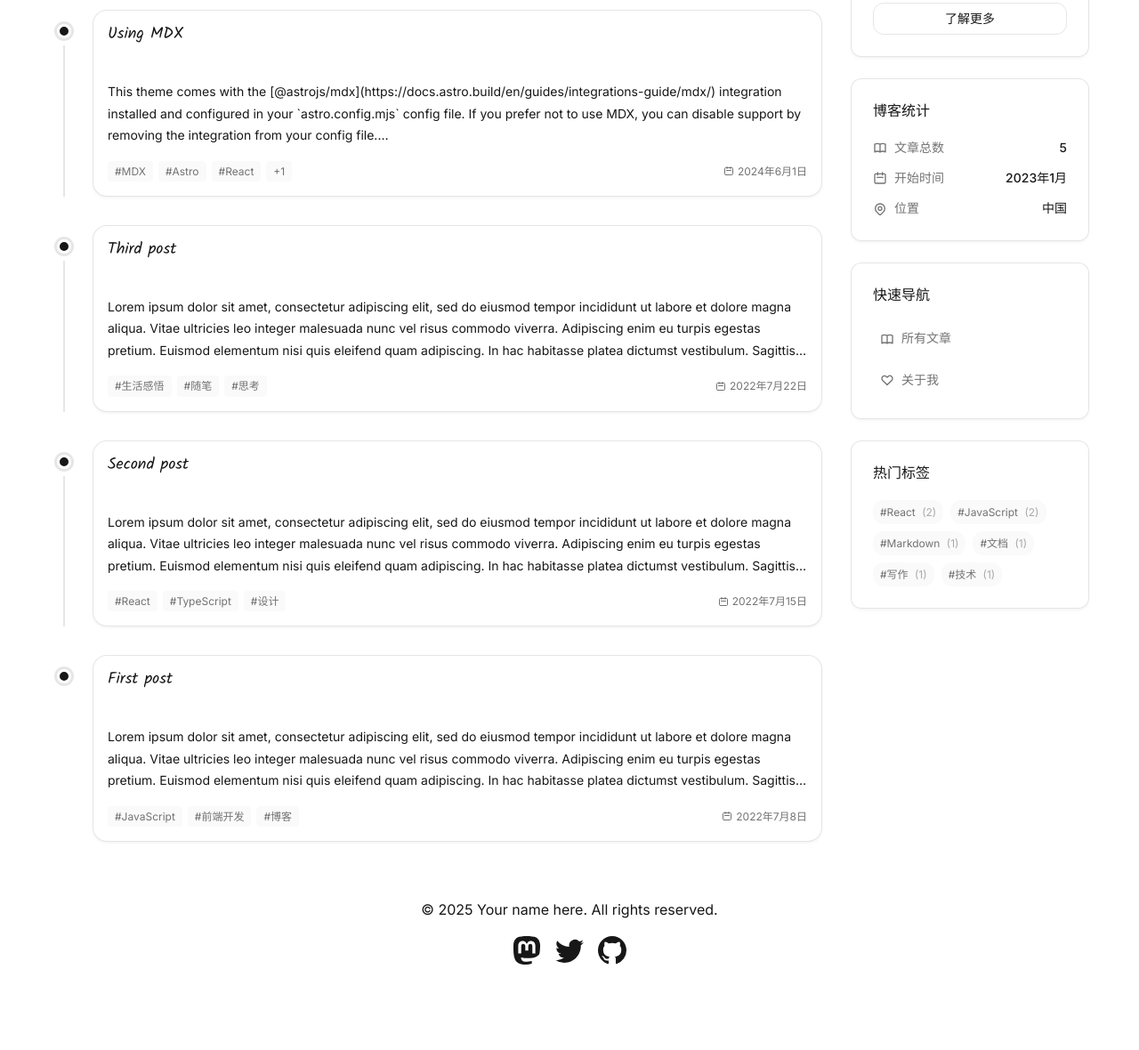
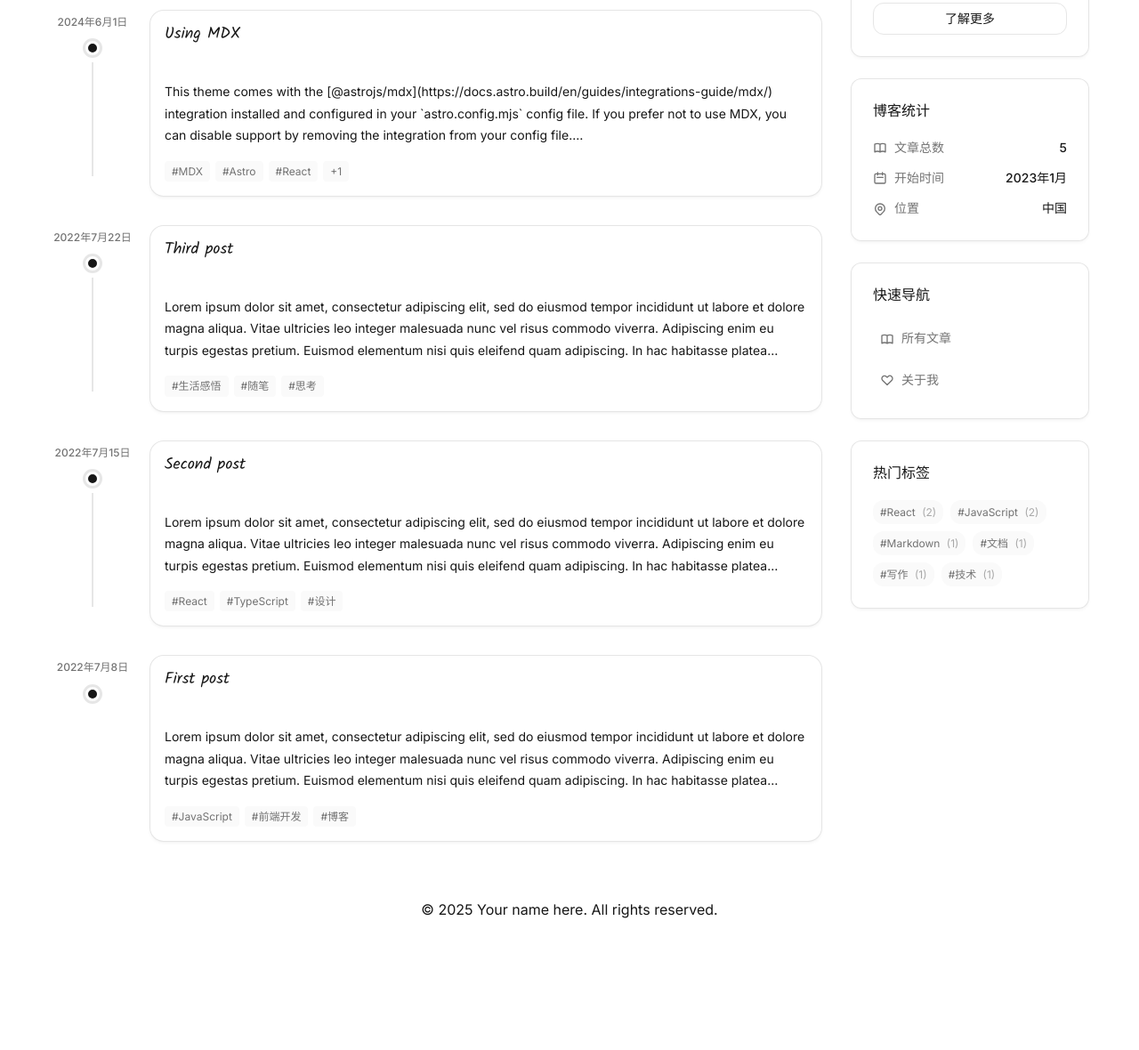
Before and after one commit to logyxiao/blog, an Astro site: page /zh-cn in a window 1280 px wide. Shown: the part 321-1501 px from the top of the page at 89% size. After the commit the page ends 1405 px from the top, so only its background shows below. Built offline with nearby package versions, Linux system fonts and the light colour scheme; Astro itself is replaced by a stand-in of ours.

Commit message:
feat: 优化首页样式

```diff
--- a/src/components/BlogCard.astro
+++ b/src/components/BlogCard.astro
@@ -1,6 +1,4 @@
 ---
-import { formatDate } from "../lib/i18n";
-
 interface Props {
     post: {
         id: string;
@@ -27,7 +25,6 @@ function getExcerpt(content: string, lines: number = 6): string {
 }
 
 const excerpt = getExcerpt(post.body || "");
-const formattedDate = formatDate(post.data.pubDate, lang);
 ---
 
 <article
@@ -96,22 +93,6 @@ const formattedDate = formatDate(post.data.pubDate, lang);
                                 )
                             }
                         </div>
-                        <div class="flex items-center space-x-1">
-                            <svg
-                                class="h-3 w-3 flex-shrink-0"
-                                fill="none"
-                                stroke="currentColor"
-                                viewBox="0 0 24 24"
-                            >
-                                <path
-                                    stroke-linecap="round"
-                                    stroke-linejoin="round"
-                                    stroke-width="2"
-                                    d="M8 7V3m8 4V3m-9 8h10M5 21h14a2 2 0 002-2V7a2 2 0 00-2-2H5a2 2 0 00-2 2v12a2 2 0 002 2z"
-                                ></path>
-                            </svg>
-                            <span class="truncate">{formattedDate}</span>
-                        </div>
                     </div>
                 </div>
             </div>
--- a/src/components/Footer.astro
+++ b/src/components/Footer.astro
@@ -4,44 +4,11 @@ const today = new Date();
 
 <footer>
 	&copy; {today.getFullYear()} Your name here. All rights reserved.
-	<div class="social-links">
-		<a href="https://m.webtoo.ls/@astro" target="_blank">
-			<span class="sr-only">Follow Astro on Mastodon</span>
-			<svg
-				viewBox="0 0 16 16"
-				aria-hidden="true"
-				width="32"
-				height="32"
-				astro-icon="social/mastodon"
-				><path
-					fill="currentColor"
-					d="M11.19 12.195c2.016-.24 3.77-1.475 3.99-2.603.348-1.778.32-4.339.32-4.339 0-3.47-2.286-4.488-2.286-4.488C12.062.238 10.083.017 8.027 0h-.05C5.92.017 3.942.238 2.79.765c0 0-2.285 1.017-2.285 4.488l-.002.662c-.004.64-.007 1.35.011 2.091.083 3.394.626 6.74 3.78 7.57 1.454.383 2.703.463 3.709.408 1.823-.1 2.847-.647 2.847-.647l-.06-1.317s-1.303.41-2.767.36c-1.45-.05-2.98-.156-3.215-1.928a3.614 3.614 0 0 1-.033-.496s1.424.346 3.228.428c1.103.05 2.137-.064 3.188-.189zm1.613-2.47H11.13v-4.08c0-.859-.364-1.295-1.091-1.295-.804 0-1.207.517-1.207 1.541v2.233H7.168V5.89c0-1.024-.403-1.541-1.207-1.541-.727 0-1.091.436-1.091 1.296v4.079H3.197V5.522c0-.859.22-1.541.66-2.046.456-.505 1.052-.764 1.793-.764.856 0 1.504.328 1.933.983L8 4.39l.417-.695c.429-.655 1.077-.983 1.934-.983.74 0 1.336.259 1.791.764.442.505.661 1.187.661 2.046v4.203z"
-				></path></svg
-			>
-		</a>
-		<a href="https://twitter.com/astrodotbuild" target="_blank">
-			<span class="sr-only">Follow Astro on Twitter</span>
-			<svg viewBox="0 0 16 16" aria-hidden="true" width="32" height="32" astro-icon="social/twitter"
-				><path
-					fill="currentColor"
-					d="M5.026 15c6.038 0 9.341-5.003 9.341-9.334 0-.14 0-.282-.006-.422A6.685 6.685 0 0 0 16 3.542a6.658 6.658 0 0 1-1.889.518 3.301 3.301 0 0 0 1.447-1.817 6.533 6.533 0 0 1-2.087.793A3.286 3.286 0 0 0 7.875 6.03a9.325 9.325 0 0 1-6.767-3.429 3.289 3.289 0 0 0 1.018 4.382A3.323 3.323 0 0 1 .64 6.575v.045a3.288 3.288 0 0 0 2.632 3.218 3.203 3.203 0 0 1-.865.115 3.23 3.23 0 0 1-.614-.057 3.283 3.283 0 0 0 3.067 2.277A6.588 6.588 0 0 1 .78 13.58a6.32 6.32 0 0 1-.78-.045A9.344 9.344 0 0 0 5.026 15z"
-				></path></svg
-			>
-		</a>
-		<a href="https://github.com/withastro/astro" target="_blank">
-			<span class="sr-only">Go to Astro's GitHub repo</span>
-			<svg viewBox="0 0 16 16" aria-hidden="true" width="32" height="32" astro-icon="social/github"
-				><path
-					fill="currentColor"
-					d="M8 0C3.58 0 0 3.58 0 8c0 3.54 2.29 6.53 5.47 7.59.4.07.55-.17.55-.38 0-.19-.01-.82-.01-1.49-2.01.37-2.53-.49-2.69-.94-.09-.23-.48-.94-.82-1.13-.28-.15-.68-.52-.01-.53.63-.01 1.08.58 1.23.82.72 1.21 1.87.87 2.33.66.07-.52.28-.87.51-1.07-1.78-.2-3.64-.89-3.64-3.95 0-.87.31-1.59.82-2.15-.08-.2-.36-1.02.08-2.12 0 0 .67-.21 2.2.82.64-.18 1.32-.27 2-.27.68 0 1.36.09 2 .27 1.53-1.04 2.2-.82 2.2-.82.44 1.1.16 1.92.08 2.12.51.56.82 1.27.82 2.15 0 3.07-1.87 3.75-3.65 3.95.29.25.54.73.54 1.48 0 1.07-.01 1.93-.01 2.2 0 .21.15.46.55.38A8.012 8.012 0 0 0 16 8c0-4.42-3.58-8-8-8z"
-				></path></svg
-			>
-		</a>
-	</div>
+	<div class="social-links"></div>
 </footer>
 <style>
 	footer {
-		padding: 2em 1em 6em 1em;
+		padding: 2em 1em 2em 1em;
 		background: linear-gradient(var(--gray-gradient)) no-repeat;
 		color: rgb(var(--gray));
 		text-align: center;
--- a/src/pages/[locale]/index.astro
+++ b/src/pages/[locale]/index.astro
@@ -6,7 +6,7 @@ import AuthorSidebar from "../../components/AuthorSidebar.astro";
 import Footer from "../../components/Footer.astro";
 import Header from "../../components/Header.astro";
 import { SITE_DESCRIPTION, SITE_TITLE } from "../../consts";
-import { useTranslations, languages } from "../../lib/i18n";
+import { useTranslations, languages, formatDate } from "../../lib/i18n";
 
 export async function getStaticPaths() {
     return Object.keys(languages).map((locale) => ({
@@ -53,11 +53,19 @@ const popularTags = Array.from(tagCounts.entries())
                         {
                             posts.map((post, index) => (
                                 <article class="timeline-item">
-                                    <div class="timeline-marker">
-                                        <div class="timeline-dot" />
-                                        {index < posts.length - 1 && (
-                                            <div class="timeline-line" />
-                                        )}
+                                    <div class="timeline-date-section">
+                                        <div class="timeline-date">
+                                            {formatDate(
+                                                post.data.pubDate,
+                                                lang,
+                                            )}
+                                        </div>
+                                        <div class="timeline-marker">
+                                            <div class="timeline-dot" />
+                                            {index < posts.length - 1 && (
+                                                <div class="timeline-line" />
+                                            )}
+                                        </div>
                                     </div>
                                     <div class="timeline-content">
                                         <BlogCard post={post} lang={lang} />
@@ -95,14 +103,34 @@ const popularTags = Array.from(tagCounts.entries())
                 margin-bottom: 0;
             }
 
-            .timeline-marker {
+            .timeline-date-section {
                 position: relative;
                 flex-shrink: 0;
-                width: 2rem;
+                width: 6rem;
                 display: flex;
                 flex-direction: column;
                 align-items: center;
-                margin-top: 1rem;
+            }
+
+            .timeline-date {
+                font-size: 0.75rem;
+                color: hsl(var(--muted-foreground));
+                font-weight: 500;
+                text-align: center;
+                margin-bottom: 0.5rem;
+                padding: 0.25rem 0.5rem;
+                /* background: hsl(var(--surface)); */
+                /* border-radius: 0.375rem; */
+                /* border: 1px solid hsl(var(--border)); */
+                white-space: nowrap;
+                min-width: 5rem;
+            }
+
+            .timeline-marker {
+                position: relative;
+                display: flex;
+                flex-direction: column;
+                align-items: center;
             }
 
             .timeline-dot {
@@ -120,7 +148,7 @@ const popularTags = Array.from(tagCounts.entries())
                 flex: 1;
                 background: hsl(var(--border));
                 margin-top: 0.5rem;
-                min-height: 3rem;
+                min-height: 8rem;
             }
 
             .timeline-content {
@@ -130,8 +158,14 @@ const popularTags = Array.from(tagCounts.entries())
 
             /* 响应式设计 */
             @media (max-width: 768px) {
-                .timeline-marker {
+                .timeline-date-section {
                     width: 1.5rem;
+                }
+
+                .timeline-date {
+                    font-size: 0.625rem;
+                    padding: 0.125rem 0.25rem;
+                    min-width: 4rem;
                 }
 
                 .timeline-dot {
```
